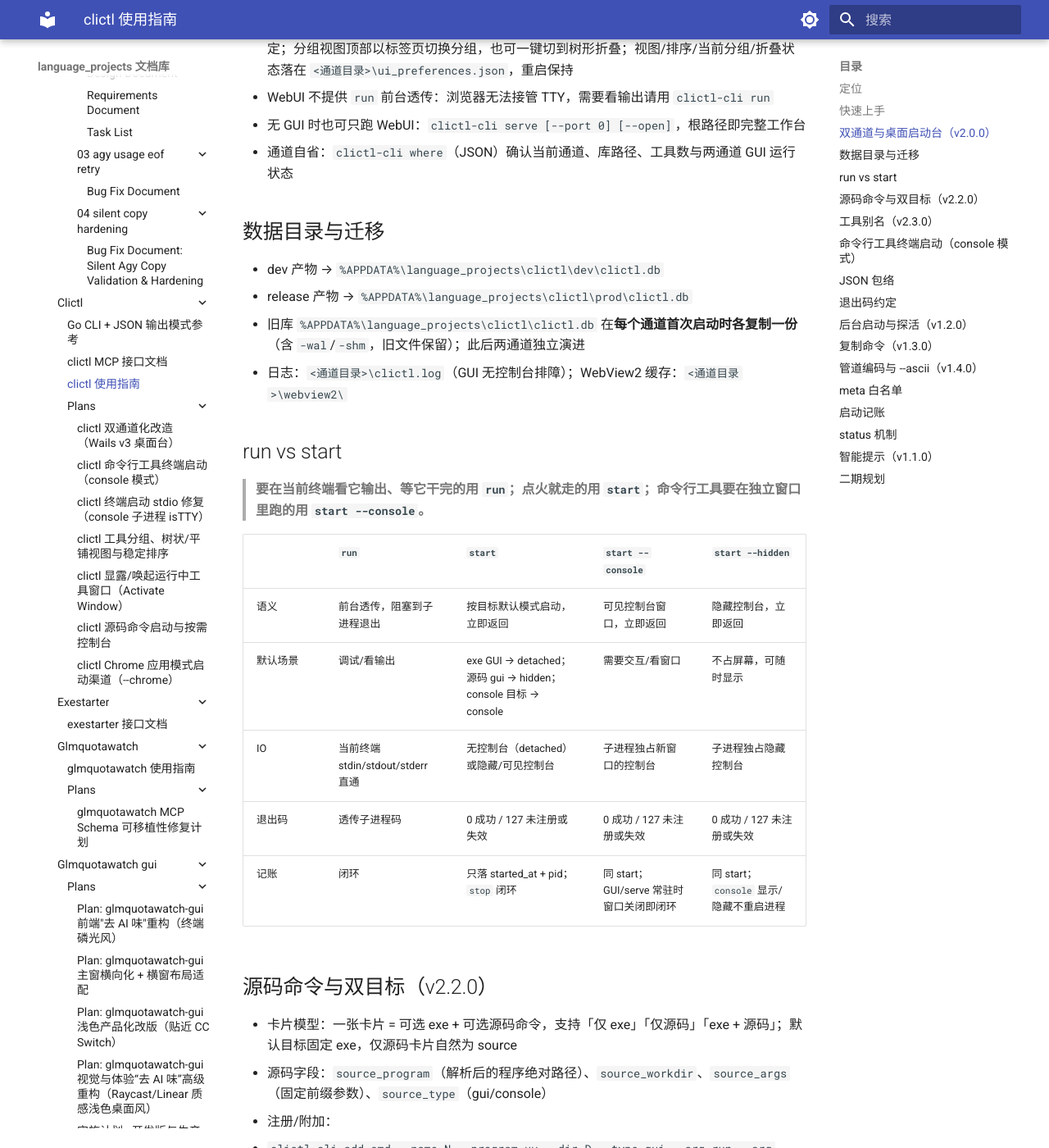
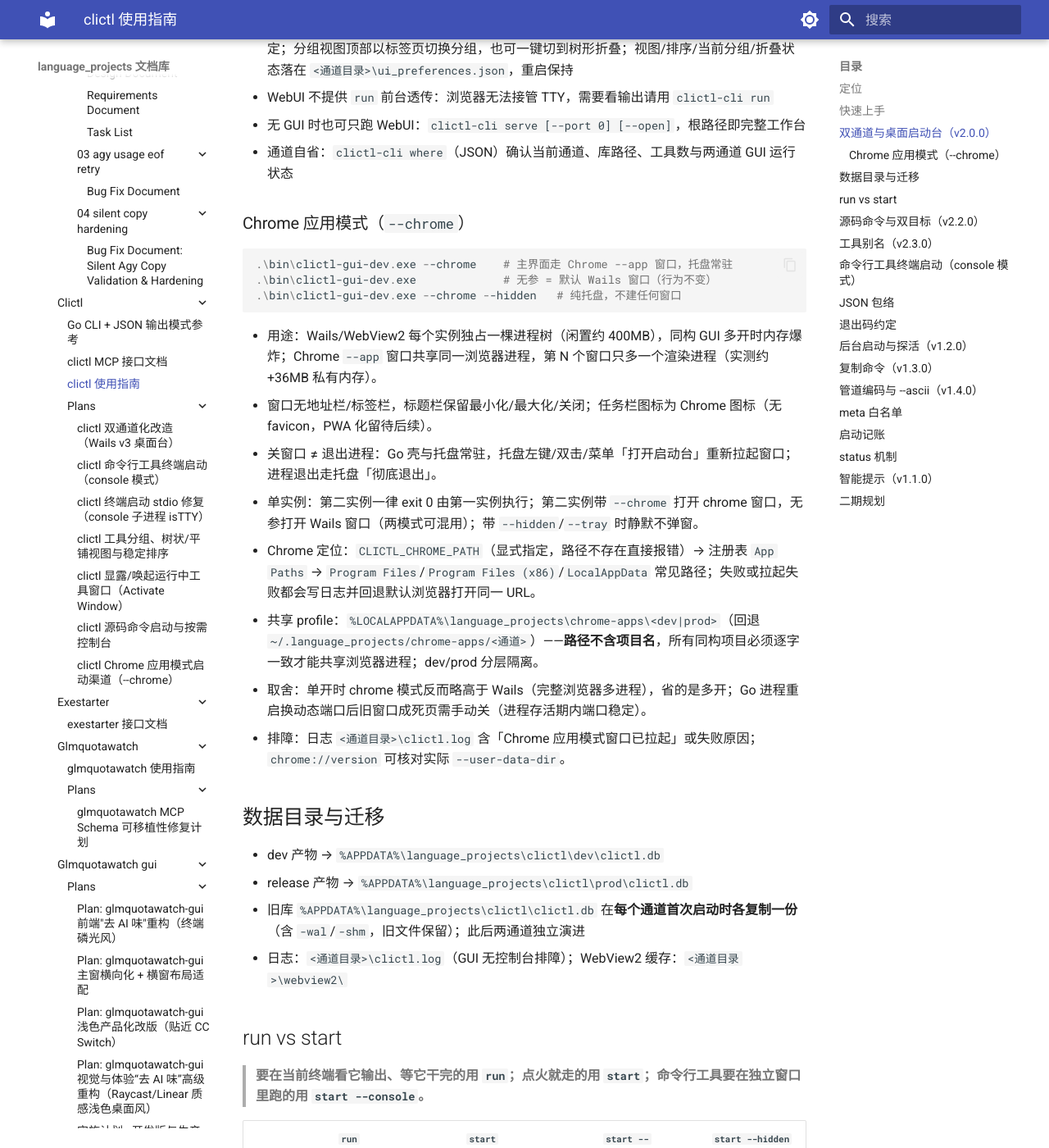
Before and after one commit to shihao-hub/td-language_projects, an MkDocs documentation site: the page built from docs/projects/go_projects/clictl/clictl 使用指南.md, in a window 1280 px wide and 1400 px high, scrolled down 2513 px. Shown: the whole window at 82% size. Built offline with MkDocs 1.6.1 and Material for MkDocs 9.7.7, drawn with Linux system fonts in a browser that asks for light colours; a script that is not in the unit is left out; some of the changed text lies outside the part shown.

Commit message:
docs: 更新 clictl 使用指南补充 --chrome 渠道
- 新增 Chrome 应用模式小节：用法、单实例矩阵、定位链与共享 profile
- 同步 GUI 产物参数表与内存取舍说明

Co-Authored-By: Claude Code <noreply@anthropic.com>

````diff
--- a/docs/projects/go_projects/clictl/clictl 使用指南.md
+++ b/docs/projects/go_projects/clictl/clictl 使用指南.md
@@ -90,7 +90,7 @@ clictl-cli completion powershell --uninstall   # 卸载
 
 | 产物 | 子系统 | 行为 |
 |---|---|---|
-| `clictl-gui[-dev].exe` | Windows GUI | 只开窗口/托盘；除 `--hidden`/`--tray` 外忽略一切参数（`clictl-gui list` 不会执行 CLI） |
+| `clictl-gui[-dev].exe` | Windows GUI | 只开窗口/托盘；仅识别 `--hidden`/`--tray`/`--chrome`，其余参数忽略（`clictl-gui list` 不会执行 CLI） |
 | `clictl-cli[-dev].exe` | Console | 全部子命令只在这里；prompt/管道/重定向合规 |
 
 - 托盘菜单：打开启动台 / 在默认浏览器中打开 / 开机自启（dev 置灰）/ 彻底退出；关窗只销毁窗口，进程留托盘
@@ -100,6 +100,23 @@ clictl-cli completion powershell --uninstall   # 卸载
 - WebUI 不提供 `run` 前台透传：浏览器无法接管 TTY，需要看输出请用 `clictl-cli run`
 - 无 GUI 时也可只跑 WebUI：`clictl-cli serve [--port 0] [--open]`，根路径即完整工作台
 - 通道自省：`clictl-cli where`（JSON）确认当前通道、库路径、工具数与两通道 GUI 运行状态
+
+### Chrome 应用模式（`--chrome`）
+
+```powershell
+.\bin\clictl-gui-dev.exe --chrome    # 主界面走 Chrome --app 窗口，托盘常驻
+.\bin\clictl-gui-dev.exe             # 无参 = 默认 Wails 窗口（行为不变）
+.\bin\clictl-gui-dev.exe --chrome --hidden   # 纯托盘，不建任何窗口
+```
+
+- 用途：Wails/WebView2 每个实例独占一棵进程树（闲置约 400MB），同构 GUI 多开时内存爆炸；Chrome `--app` 窗口共享同一浏览器进程，第 N 个窗口只多一个渲染进程（实测约 +36MB 私有内存）。
+- 窗口无地址栏/标签栏，标题栏保留最小化/最大化/关闭；任务栏图标为 Chrome 图标（无 favicon，PWA 化留待后续）。
+- 关窗口 ≠ 退出进程：Go 壳与托盘常驻，托盘左键/双击/菜单「打开启动台」重新拉起窗口；进程退出走托盘「彻底退出」。
+- 单实例：第二实例一律 exit 0 由第一实例执行；第二实例带 `--chrome` 打开 chrome 窗口，无参打开 Wails 窗口（两模式可混用）；带 `--hidden`/`--tray` 时静默不弹窗。
+- Chrome 定位：`CLICTL_CHROME_PATH`（显式指定，路径不存在直接报错）→ 注册表 `App Paths` → `Program Files`/`Program Files (x86)`/`LocalAppData` 常见路径；失败或拉起失败都会写日志并回退默认浏览器打开同一 URL。
+- 共享 profile：`%LOCALAPPDATA%\language_projects\chrome-apps\<dev|prod>`（回退 `~/.language_projects/chrome-apps/<通道>`）——**路径不含项目名**，所有同构项目必须逐字一致才能共享浏览器进程；dev/prod 分层隔离。
+- 取舍：单开时 chrome 模式反而略高于 Wails（完整浏览器多进程），省的是多开；Go 进程重启换动态端口后旧窗口成死页需手动关（进程存活期内端口稳定）。
+- 排障：日志 `<通道目录>\clictl.log` 含「Chrome 应用模式窗口已拉起」或失败原因；`chrome://version` 可核对实际 `--user-data-dir`。
 
 ## 数据目录与迁移
 
````
